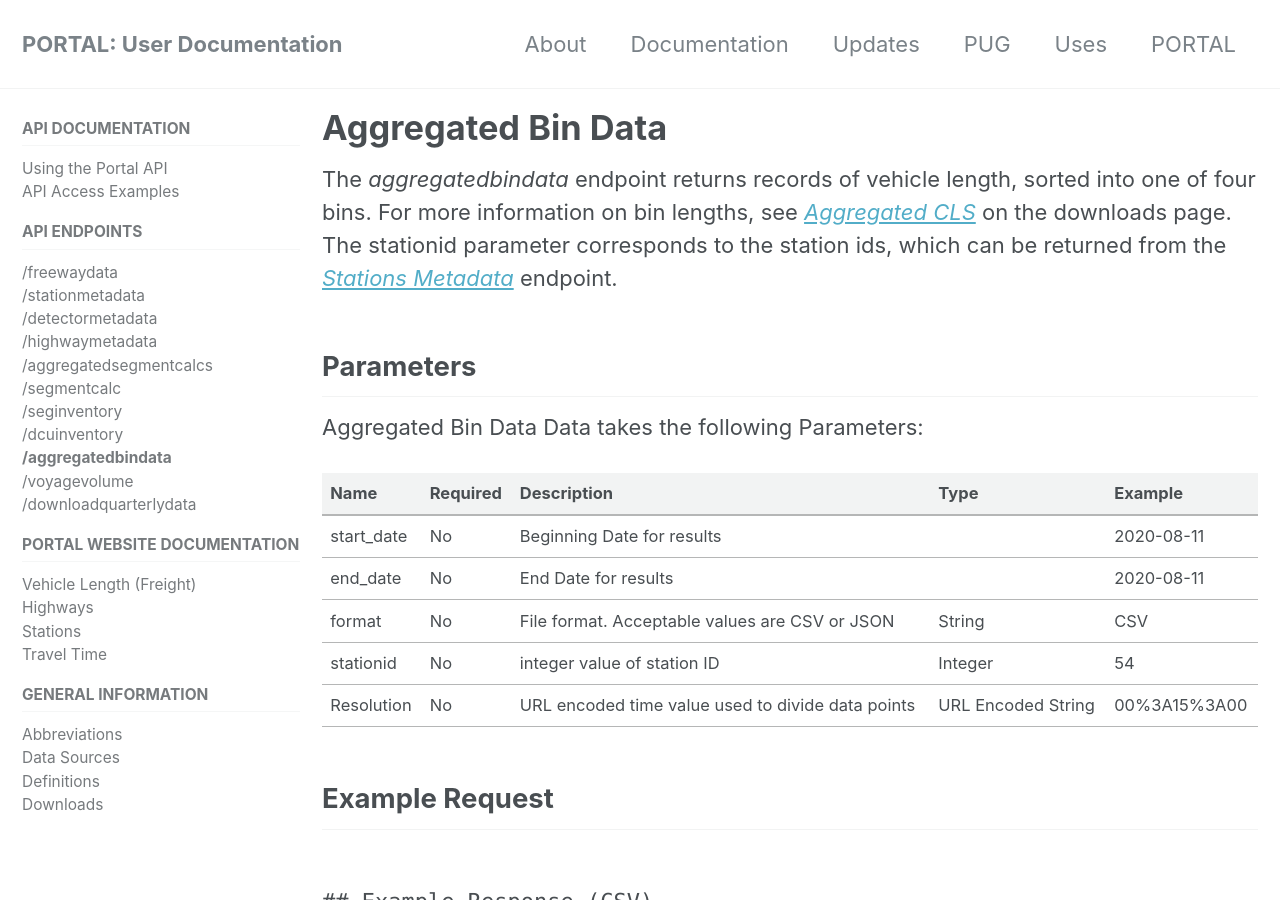
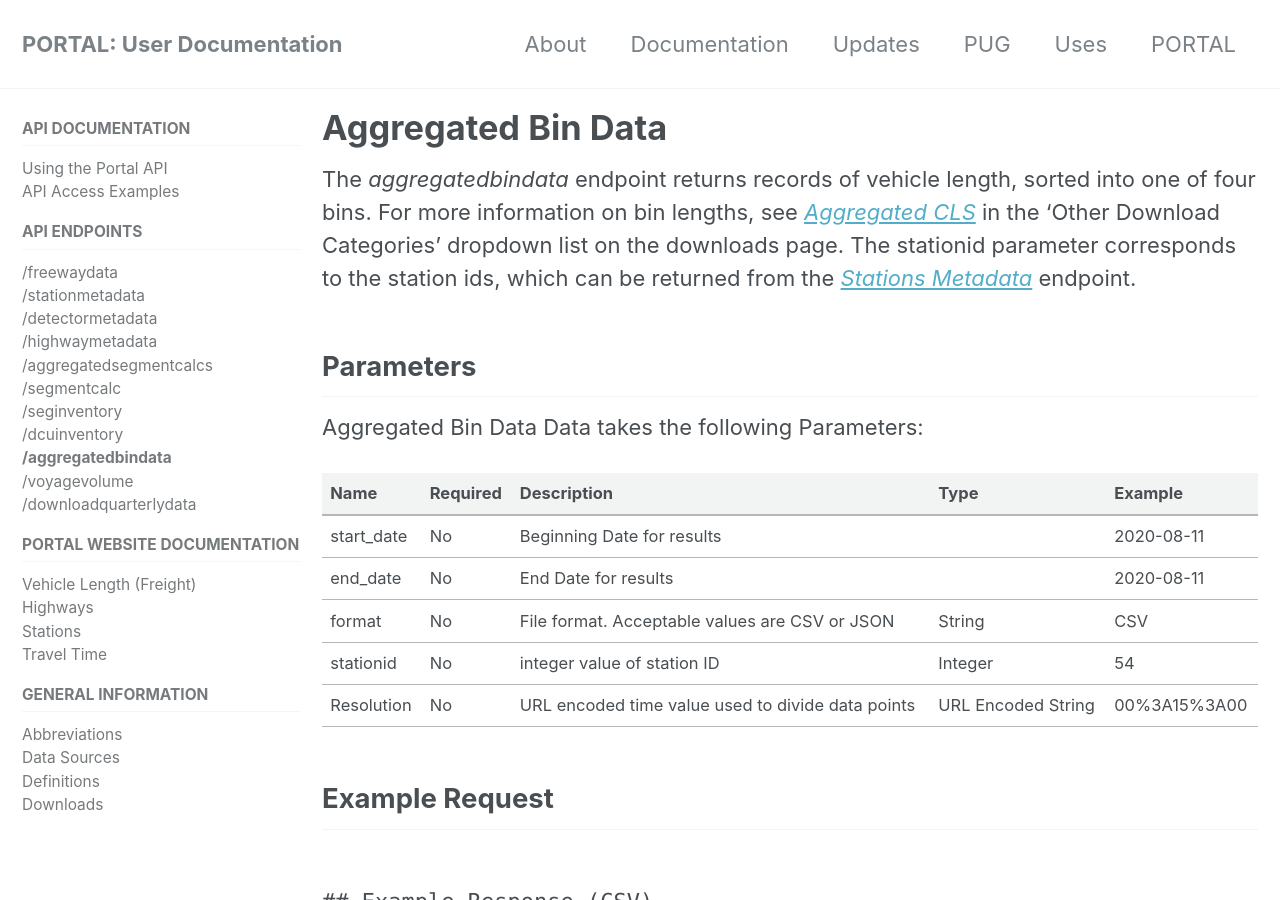
Before and after one commit to adus/portal-documentation, a Jekyll site: the page built from _documents/aggregatedbindata.md, in a window 1280 px wide and 900 px high. Built offline with Jekyll 4.4.1, drawn with Linux system fonts in a browser that asks for light colours; nearby versions of some CDN libraries.

Commit message:
Updated for clarity
Updated to be more clear about where Aggregated CLS is located on the downloads page.

```diff
--- a/_documents/aggregatedbindata.md
+++ b/_documents/aggregatedbindata.md
@@ -1,7 +1,7 @@
 ---
 title: "Aggregated Bin Data"
 ---
-The _aggregatedbindata_ endpoint returns records of vehicle length, sorted into one of four bins.  For more information on bin lengths, see [_Aggregated CLS_]({{ site.url }}{{ site.baseurl }}/documents/downloads) on the downloads page.  The stationid parameter corresponds to the station ids, which can be returned from the [_Stations Metadata_]({{ site.url }}{{ site.baseurl }}/documents/stationsmetadata) endpoint.
+The _aggregatedbindata_ endpoint returns records of vehicle length, sorted into one of four bins.  For more information on bin lengths, see [_Aggregated CLS_]({{ site.url }}{{ site.baseurl }}/documents/downloads) in the 'Other Download Categories' dropdown list on the downloads page.  The stationid parameter corresponds to the station ids, which can be returned from the [_Stations Metadata_]({{ site.url }}{{ site.baseurl }}/documents/stationsmetadata) endpoint.
 
 ## Parameters
 Aggregated Bin Data Data takes the following Parameters:
```
